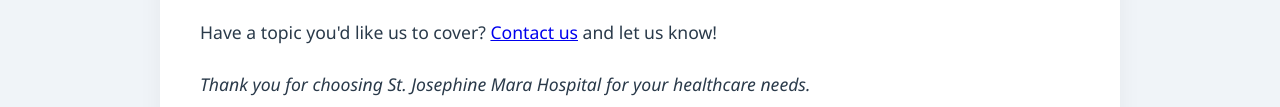
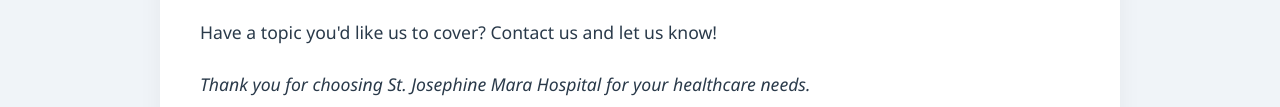
Before and after one commit to jaykilunju-crypto/final-final-hospital-repo, a website: page blog/first-post.html in a window 1280 px wide. Shown: the part 1234-1341 px from the top of the page. Drawn offline with Linux system fonts and the light colour scheme.

Commit message:
Update first-post.html

```diff
--- a/blog/first-post.html
+++ b/blog/first-post.html
@@ -61,7 +61,7 @@
                 <h2>Stay Connected</h2>
                 <p>Bookmark this page and check back regularly. You can also follow us on social media for updates when new posts are published.</p>
 
-                <p>Have a topic you'd like us to cover? <a href="/contact.html">Contact us</a> and let us know!</p>
+                <p>Have a topic you'd like us to cover? Contact us and let us know!</p>
 
                 <p><em>Thank you for choosing St. Josephine Mara Hospital for your healthcare needs.</em></p>
             </div>
```
